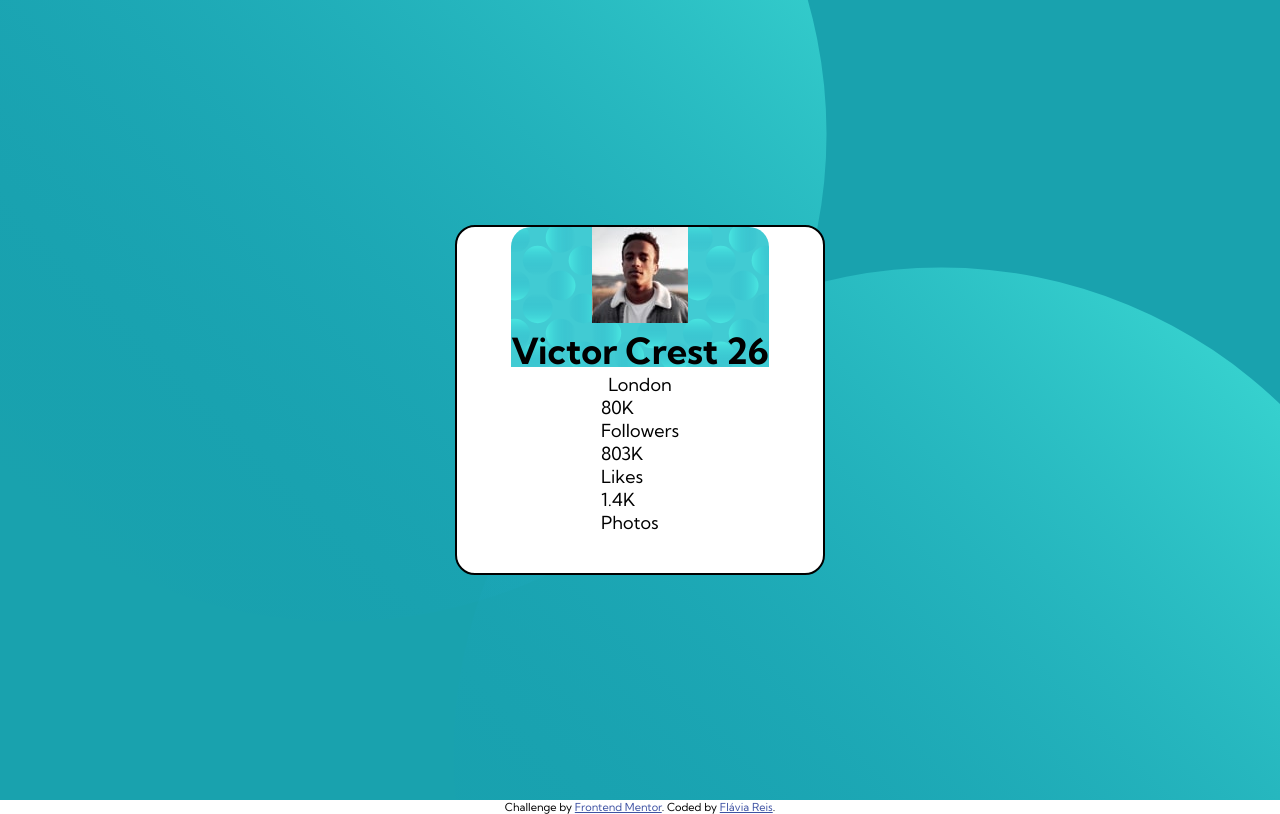
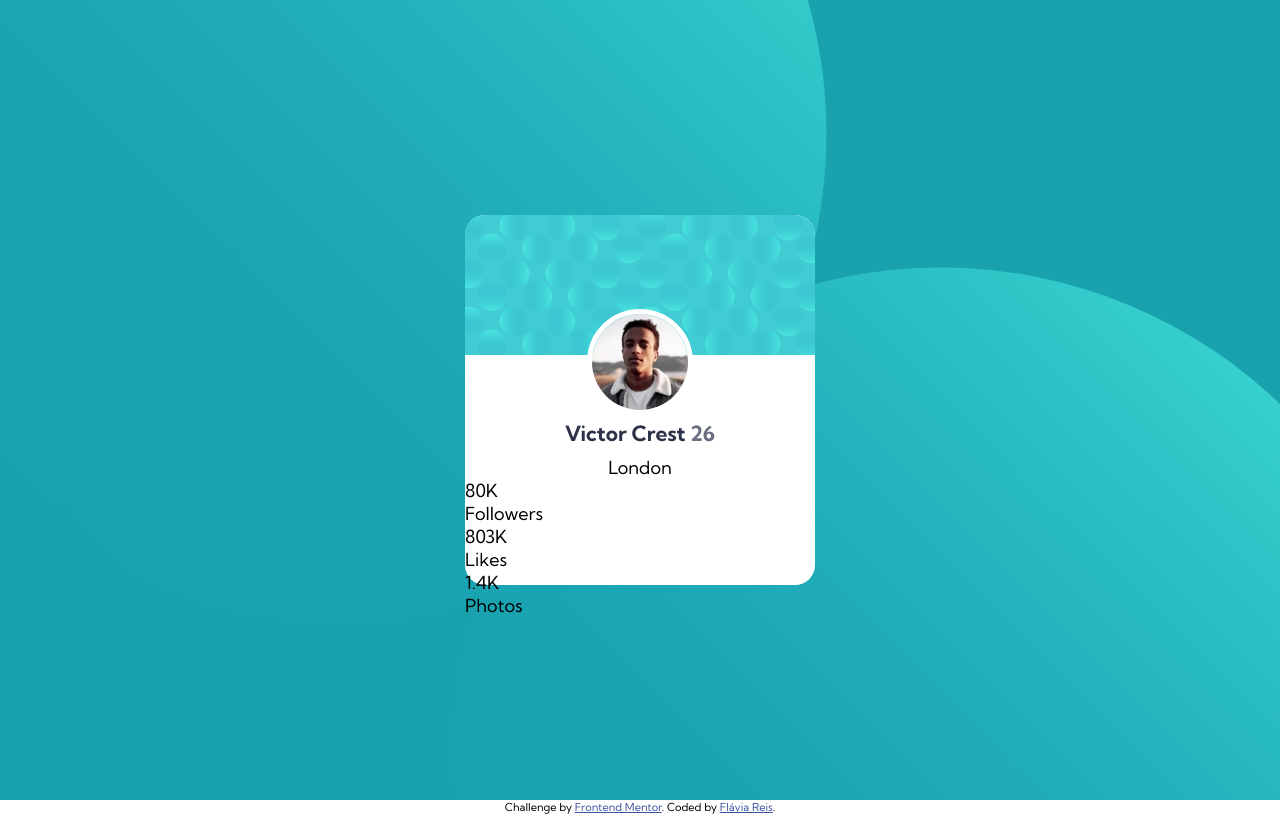
Before and after one commit to flaviare1s/profile-card-component, a React (Vite) app: page / in a window 1280 px wide. Built offline with nearby package versions, Linux system fonts and the light colour scheme.

Commit message:
Update App.css

```diff
--- a/src/App.css
+++ b/src/App.css
@@ -28,14 +28,9 @@ main {
 
 .card {
   background-color: white;
-  width: 370px;
-  height: 350px;
+  width: 350px;
+  height: 370px;
   border-radius: 20px;
-  border: 2px solid;
-  display: flex;
-  flex-direction: column;
-  align-items: center;
-  margin: auto;
 }
 
 .card-header {
@@ -47,3 +42,19 @@ main {
   background-repeat: no-repeat;
   border-radius: 20px 20px 0px 0px;
 }
+
+img {
+  border-radius: 50%;
+  margin-top: 94px;
+  border: 5px solid white;
+}
+
+h1 {
+  color: var(--cor1);
+  font-size: 21px;
+  padding-bottom: 10px;
+}
+
+h1 span {
+  color: var(--cor2);
+}
```
